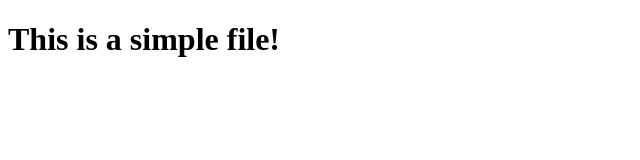
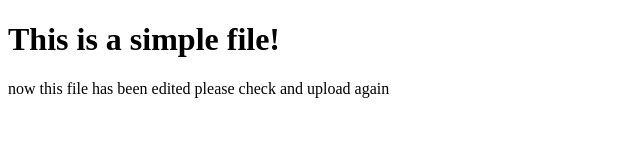
Before and after one commit to rajendraindylogix/Git_practice, a plain HTML site: page index.html in a window 1280 px wide. Shown: the whole page, without its empty margins (0-640 px from the left). Drawn offline with Linux system fonts and the light colour scheme.

Commit message:
a new line is added to the index.html file

```diff
--- a/index.html
+++ b/index.html
@@ -5,5 +5,6 @@
     </head>
     <body>
         <h1>This is a simple file!</h1>
+        <span>now this file has been edited please check and upload again</span>
     </body>
 </html>
```
